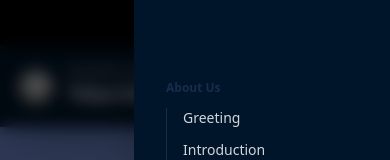
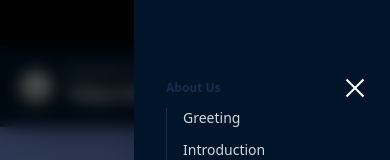
Before and after one commit to suho227/Divinity, a Next.js app: page /en in a window 390 px wide. Both pictures are taken after a click on the button "Open mobile menu". Shown: the top 160 px of the page. Built offline with nearby package versions, Linux system fonts and the light colour scheme.

Commit message:
모바일메뉴대응

```diff
--- a/messages/en.json
+++ b/messages/en.json
@@ -27,7 +27,9 @@
         "acsLinkLabel": "ACS",
         "acsLinkAriaLabel": "Open the Azabu Christian School website",
         "azabuLinkLabel": "Azabu Gospel Church",
-        "azabuLinkAriaLabel": "Open the Azabu Gospel Church website"
+        "azabuLinkAriaLabel": "Open the Azabu Gospel Church website",
+        "openMenu": "Open mobile menu",
+        "closeMenu": "Close mobile menu"
     },
     "Index": {
         "introSubtitle": "INTRODUCTION",
--- a/messages/ja.json
+++ b/messages/ja.json
@@ -27,7 +27,9 @@
         "acsLinkLabel": "ACS ",
         "acsLinkAriaLabel": "azabu christian school のウェブサイトを開く",
         "azabuLinkLabel": "麻布福音教会",
-        "azabuLinkAriaLabel": "麻布福音教会のウェブサイトを開く"
+        "azabuLinkAriaLabel": "麻布福音教会のウェブサイトを開く",
+        "openMenu": "モバイルメニューを開く",
+        "closeMenu": "モバイルメニューを閉じる"
     },
     "NotFound": {
         "title": "ページが見つかりません。",
--- a/messages/ko.json
+++ b/messages/ko.json
@@ -28,7 +28,9 @@
     "acsLinkLabel": "ACS",
     "acsLinkAriaLabel": "ACS 아자부 크리스찬 스쿨 웹사이트 열기",
     "azabuLinkLabel": "아자부복음교회",
-    "azabuLinkAriaLabel": "아자부복음교회 웹사이트 열기"
+    "azabuLinkAriaLabel": "아자부복음교회 웹사이트 열기",
+     "openMenu": "모바일 메뉴 열기",
+    "closeMenu": "모바일 메뉴 닫기"
   },
   "NotFound": {
     "title": "페이지를 찾을 수 없습니다.",
--- a/messages/zh.json
+++ b/messages/zh.json
@@ -28,7 +28,9 @@
         "acsLinkLabel": "ACS ",
         "acsLinkAriaLabel": "打开 ACS 教育机构网站",
         "azabuLinkLabel": "麻布福音教会",
-        "azabuLinkAriaLabel": "打开麻布福音教会网站"
+        "azabuLinkAriaLabel": "打开麻布福音教会网站",
+        "openMenu": "打开移动菜单",
+        "closeMenu": "关闭移动菜单"
     },
     "NotFound": {
         "title": "找不到该页面。",
--- a/src/components/header.tsx
+++ b/src/components/header.tsx
@@ -1,6 +1,6 @@
 'use client';
 
-import { useState } from 'react';
+import { useEffect, useState } from 'react';
 import { Link, usePathname } from '@/navigation';
 import { useTranslations, useLocale } from 'next-intl';
 import Image from 'next/image';
@@ -56,6 +56,21 @@ export default function Header() {
     const [isMenuOpen, setIsMenuOpen] = useState(false);
     const [isLanguageOpen, setIsLanguageOpen] = useState(false);
 
+    useEffect(() => {
+        if (!isMenuOpen) {
+            return;
+        }
+
+        const handleEscape = (event: KeyboardEvent) => {
+            if (event.key === 'Escape') {
+                setIsMenuOpen(false);
+            }
+        };
+
+        document.addEventListener('keydown', handleEscape);
+        return () => document.removeEventListener('keydown', handleEscape);
+    }, [isMenuOpen]);
+
     const aboutSubMenus = [
         { name: 'greeting', href: '/about/greeting' },
         { name: 'intro', href: '/about/intro' },
@@ -79,7 +94,6 @@ export default function Header() {
 
     return (
         <header className="w-full sticky top-0 z-50 shadow-2xl font-sans">
-            {/* 상단바: 여기도 중앙 정렬을 맞춰주는 것이 좋습니다 */}
             <div className="bg-black py-2 border-b border-white/10">
                 <div className="max-w-7xl mx-auto px-4 md:px-8 flex justify-between items-center">
                     <div className="flex gap-3 md:gap-6 text-[10px] md:text-[11px] text-white/70 font-bold tracking-widest">
@@ -218,10 +232,14 @@ export default function Header() {
 
                     {/* 모바일 메뉴 버튼 */}
                     <button
-                        onClick={() => setIsMenuOpen(!isMenuOpen)}
-                        className="lg:hidden text-white p-2"
+                        type="button"
+                        aria-label={isMenuOpen ? t('closeMenu') : t('openMenu')}
+                        aria-expanded={isMenuOpen}
+                        aria-controls="mobile-navigation-menu"
+                        onClick={() => setIsMenuOpen((open) => !open)}
+                        className="lg:hidden text-white p-2 relative z-[110]"
                     >
-                        <div className="w-6 h-5 flex flex-col justify-between">
+                        <div className="w-6 h-5 flex flex-col justify-between" aria-hidden="true">
                             <span className={`h-0.5 w-full bg-white transition-all ${isMenuOpen ? 'rotate-45 translate-y-2.5' : ''}`} />
                             <span className={`h-0.5 w-full bg-white transition-all ${isMenuOpen ? 'opacity-0' : ''}`} />
                             <span className={`h-0.5 w-full bg-white transition-all ${isMenuOpen ? '-rotate-45 -translate-y-2' : ''}`} />
@@ -232,8 +250,15 @@ export default function Header() {
 
             {/* 모바일 사이드바 메뉴 (동일) */}
             {isMenuOpen && (
-                <div className="lg:hidden fixed inset-0 z-[100] bg-black/60 backdrop-blur-sm">
-                    <div className="absolute right-0 top-0 h-full w-64 overflow-y-auto bg-[#001529] p-8 shadow-2xl">
+                <div
+                    className="lg:hidden fixed inset-0 z-[100] bg-black/60 backdrop-blur-sm"
+                    onClick={() => setIsMenuOpen(false)}
+                >
+                    <div
+                        id="mobile-navigation-menu"
+                        className="absolute right-0 top-0 h-full w-64 overflow-y-auto bg-[#001529] p-8 shadow-2xl"
+                        onClick={(event) => event.stopPropagation()}
+                    >
                         <ul className="mt-12 space-y-6">
                             <li>
                                 <p className="text-brand-orange font-black text-xs mb-3">{t('about')}</p>
```
Also changed, not shown: project_environment.txt (added).
